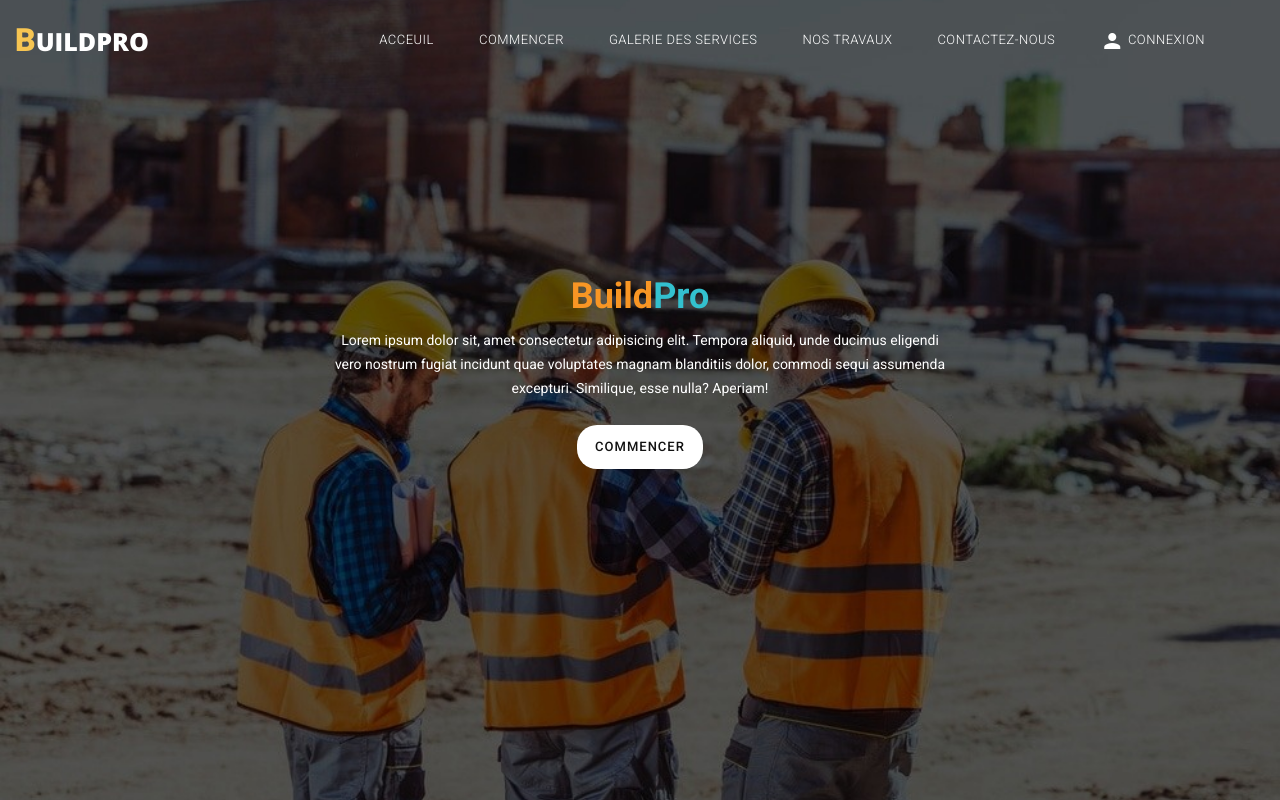
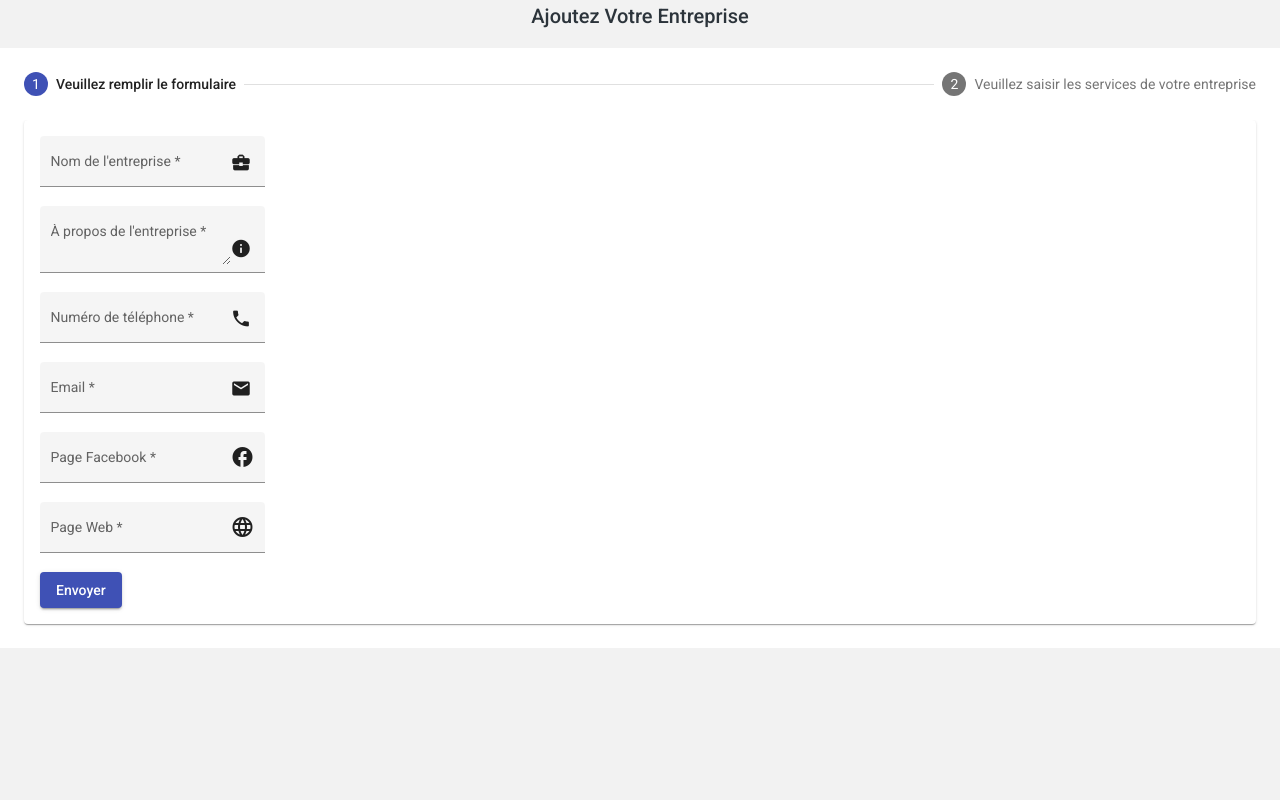
Before and after one commit to Aslene404/build-pro-website, an Angular app in the folder build-pro-webApp/: page /entreprise/add in a window 1280 px wide. Before the commit this address led to /home. Shown: the top 800 px of the page. Built offline with nearby package versions, Linux system fonts and the light colour scheme; a web font is replaced by a local one.

Commit message:
added add-entreprise form

```diff
--- a/build-pro-webApp/src/app/app-routing.module.ts
+++ b/build-pro-webApp/src/app/app-routing.module.ts
@@ -5,12 +5,14 @@ import { HomeComponent } from './components/home/HomeComponent';
 import { FrontSingupComponent } from './shared/user/front-singup/front-singup.component';
 import { DevisFormComponent } from './components/devis-form/devis-form.component';
 import { EntrepriseProfileComponent } from './components/entreprise-profile/entreprise-profile.component';
+import { EntrepriseAddComponent } from './components/entreprise-add/entreprise-add.component';
 const routes: Routes = [
   {path:'home',component:HomeComponent},
   {path:'signin',component:SigninComponent},
   {path:'signup',component:FrontSingupComponent},
   {path:'devis',component:DevisFormComponent},
   {path:'entreprise/profile',component:EntrepriseProfileComponent},
+  {path:'entreprise/add',component:EntrepriseAddComponent},
 
   {
     path: 'back',
--- a/build-pro-webApp/src/app/app.module.ts
+++ b/build-pro-webApp/src/app/app.module.ts
@@ -31,6 +31,7 @@ import { MatNativeDateModule } from '@angular/material/core';
 import { MatDatepickerModule } from '@angular/material/datepicker';
 import { RouterModule } from '@angular/router';
 import { EntrepriseProfileComponent } from './components/entreprise-profile/entreprise-profile.component';
+import { EntrepriseAddComponent } from './components/entreprise-add/entreprise-add.component';
 //Angular Material Components
 
 @NgModule({
@@ -49,7 +50,8 @@ import { EntrepriseProfileComponent } from './components/entreprise-profile/entr
     PartenairesComponent,
     NavbarComponent,
     DevisFormComponent,
-    EntrepriseProfileComponent
+    EntrepriseProfileComponent,
+    EntrepriseAddComponent
 
   ],
   imports: [
--- /dev/null
+++ b/build-pro-webApp/src/app/components/entreprise-add/entreprise-add.component.html
@@ -0,0 +1,97 @@
+<div class="text-center">
+
+    <span class="text-center"><h2> Ajoutez Votre Entreprise</h2></span>
+</div>
+
+<mat-horizontal-stepper class="flex justify-center" linear #stepper>
+    <mat-step>
+    <mat-card class="login">
+        <form [formGroup]="entrepriseForm">
+            <ng-template matStepLabel>Veuillez remplir le formulaire </ng-template>
+            <div>
+                <mat-form-field appearance="fill">
+                    <mat-label>Nom de l'entreprise</mat-label>
+                    <input matInput placeholder="Entrez le nom de votre entreprise" required formControlName="name">
+                    <mat-icon matSuffix>business_center</mat-icon>
+                </mat-form-field>
+            </div>
+            <div>
+                <mat-form-field appearance="fill">
+                    <mat-label>À propos de l'entreprise</mat-label>
+                    <textarea matInput placeholder="Entrez les informations de votre entreprise" required formControlName="about"></textarea>
+                    <mat-icon matSuffix>info</mat-icon>
+                </mat-form-field>
+            </div>
+            <div>
+                <mat-form-field appearance="fill">
+                    <mat-label>Numéro de téléphone</mat-label>
+                    <input matInput placeholder="Entrez votre numéro de téléphone " required formControlName="phone">
+
+                    <mat-icon matSuffix>phone</mat-icon>
+                    <mat-error *ngIf="entrepriseForm.controls['phone'].hasError('pattern')"> Invalid phone number
+                    </mat-error>
+                    <mat-error *ngIf="entrepriseForm.controls['phone'].hasError('required')"> Phone number required
+                    </mat-error>
+                </mat-form-field>
+            </div>
+
+
+
+            <div>
+                <mat-form-field appearance="fill">
+                    <mat-label>Email</mat-label>
+                    <input type="email" matInput placeholder="Entrez votre email" required formControlName="email">
+                    <mat-icon matSuffix>email</mat-icon>
+                    <mat-error *ngIf="entrepriseForm.controls['email'].hasError('pattern')" > Invalid email </mat-error>
+          <mat-error *ngIf="entrepriseForm.controls['email'].hasError('required')" > Email required </mat-error>
+                </mat-form-field>
+            </div>
+            <div>
+                <mat-form-field appearance="fill">
+                    <mat-label>Page Facebook</mat-label>
+                    <input matInput placeholder="Entrez le lien de votre page Facebook" required formControlName="fb">
+                    <span class="material-icons" matSuffix>
+                        facebook
+                        </span>
+                </mat-form-field>
+            </div>
+            <div>
+                <mat-form-field appearance="fill">
+                    <mat-label>Page Web</mat-label>
+                    <input matInput placeholder="Entrez le lien de votre page Web" required formControlName="web">
+                    <span class="material-icons" matSuffix>
+                        language
+                        </span>
+
+                </mat-form-field>
+            </div>
+
+
+
+        </form>
+        <div class="flex items-center justify-between">
+            <button mat-raised-button color="primary" matStepperNext (click)="send()">Envoyer</button>
+
+
+
+        </div>
+    </mat-card>
+</mat-step>
+<mat-step>
+<mat-card class="login">
+    <form [formGroup]="servicesForm">
+        <ng-template matStepLabel>Veuillez saisir les services de votre entreprise </ng-template>
+        <div>
+            <mat-form-field appearance="fill">
+                <mat-label>Service(s) fourni(s) par l'entreprise </mat-label>
+                <input matInput placeholder="Entrez le service de votre entreprise" required formControlName="service">
+                <mat-icon matSuffix>assignment</mat-icon>
+            </mat-form-field>
+            <button mat-raised-button color="primary" matStepperNext (click)="sendService()">Ajouter un autre service</button>
+        </div>
+        </form>
+        </mat-card>
+    </mat-step>
+
+
+</mat-horizontal-stepper>
--- /dev/null
+++ b/build-pro-webApp/src/app/components/entreprise-add/entreprise-add.component.ts
@@ -0,0 +1,75 @@
+import { Component, OnInit } from '@angular/core';
+import { FormBuilder, FormGroup, Validators } from '@angular/forms';
+import { MatSnackBar } from '@angular/material/snack-bar';
+
+import { EntreprisesService } from 'src/app/shared/entreprise.service';
+import { IApiResponse } from 'src/app/shared/models/api-response.model';
+import { IUser } from 'src/app/shared/user/user.model';
+
+@Component({
+  selector: 'app-entreprise-add',
+  templateUrl: './entreprise-add.component.html',
+  styleUrls: ['./entreprise-add.component.css']
+})
+export class EntrepriseAddComponent implements OnInit {
+
+servicesForm:FormGroup;
+entrepriseForm:FormGroup;
+currentUser: IUser;
+existUser: IUser;
+  constructor(private _formBuilder: FormBuilder,
+    private entreprisesService: EntreprisesService,
+    private snackBar: MatSnackBar) { }
+
+  ngOnInit(): void {
+    this.existUser=getcurrentUser();
+    this.entrepriseForm = this._formBuilder.group({
+      name: ['', Validators.required],
+      about: ['', Validators.required],
+      email: ['', Validators.compose([
+        Validators.required,
+        Validators.pattern('^[a-zA-Z0-9_.+-]+@[a-zA-Z0-9-]+.[a-zA-Z0-9-.]+$')
+      ])],
+      phone: ['', Validators.compose([
+        Validators.required,
+        Validators.pattern('[0-9]+|0-9]+[0-9]+[0-9]+[0-9]')
+      ])],
+      fb: ['', Validators.required],
+      web: ['', Validators.required],
+
+    });
+    this.servicesForm = this._formBuilder.group({
+      service: ['', Validators.required]
+    });
+  }
+  send() {
+    var entreprise;
+    entreprise={
+      name:this.entrepriseForm.value.name,
+      about:this.entrepriseForm.value.about,
+      owner:this.existUser._id,
+      email:this.entrepriseForm.value.email,
+      phone:this.entrepriseForm.value.phone,
+      fb:this.entrepriseForm.value.fb,
+      web:this.entrepriseForm.value.web,
+    }
+    this.entreprisesService.addEntreprise(entreprise).subscribe({
+      next: (response: IApiResponse) => {
+        this.snackBar.open(response.message, 'Close',{duration:5000});
+      },
+      error: (error) => this.snackBar.open('Unable to reach API','Close'),
+      complete: () => this.entrepriseForm.reset()
+
+    });
+
+  }
+  sendService() {
+
+
+
+  }
+
+}
+function getcurrentUser(): IUser {
+  return JSON.parse(localStorage.getItem('currentUser'));
+}
--- a/build-pro-webApp/src/app/components/home/home.component.html
+++ b/build-pro-webApp/src/app/components/home/home.component.html
@@ -14,7 +14,7 @@
             <div id="main-nav" class="collapse navbar-collapse">
                 <ul class="nav navbar-nav">
                     <li><a href="#" class="scroll-top">Acceuil</a></li>
-                    <li><a href="#" class="scroll-link" data-id="about">Commencer</a></li>
+
                     <li><a href="#" class="scroll-link" data-id="portfolio">Galerie Des Services</a></li>
                     <li><a href="#" class="scroll-link" data-id="blog">Nos Travaux</a></li>
 
@@ -27,6 +27,14 @@
 
                         </a>
                     </li>
+                    <li>
+
+                        <a *ngIf="currentUser && currentUser.role=='ENTREPRISE'" class="inline-block no-underline hover:text-black hover:underline py-2 px-4" [routerLink]='["/entreprise/add"]' mat-button >
+                            <mat-icon>library_add</mat-icon>
+                            entreprise
+                        </a>
+
+                </li>
                     <li *ngIf="currentUser">
 
                             <app-user-logout [currentUser]="currentUser" (onLogout)="logout()"></app-user-logout>
--- a/build-pro-webApp/src/app/shared/entreprise.service.ts
+++ b/build-pro-webApp/src/app/shared/entreprise.service.ts
@@ -18,6 +18,12 @@ getAllEntreprise(): Observable<IApiResponse> {
   addEntreprise(entreprise): Observable<IApiResponse> {
     return this._httpClient.post(environment.API_URL + '/api/v1/entreprise/send', entreprise) as Observable<IApiResponse>;
   }
+  updateEntreprise(id,action){
+    return this._httpClient.put(
+      `${environment.API_URL}/api/v1/entreprise/update/${id}`,action) as Observable<IApiResponse>;
+
+  }
+
   deleteEntreprise(id): Observable<IApiResponse> {
     return this._httpClient.delete(environment.API_URL + `/api/v1/entreprise/delete/${id}`) as Observable<IApiResponse>;
   }
```
Also changed, not shown: build-pro-webApp/src/app/components/entreprise-add/entreprise-add.component.css (added), 2 other files (tests, documents, lock files or other folders).
